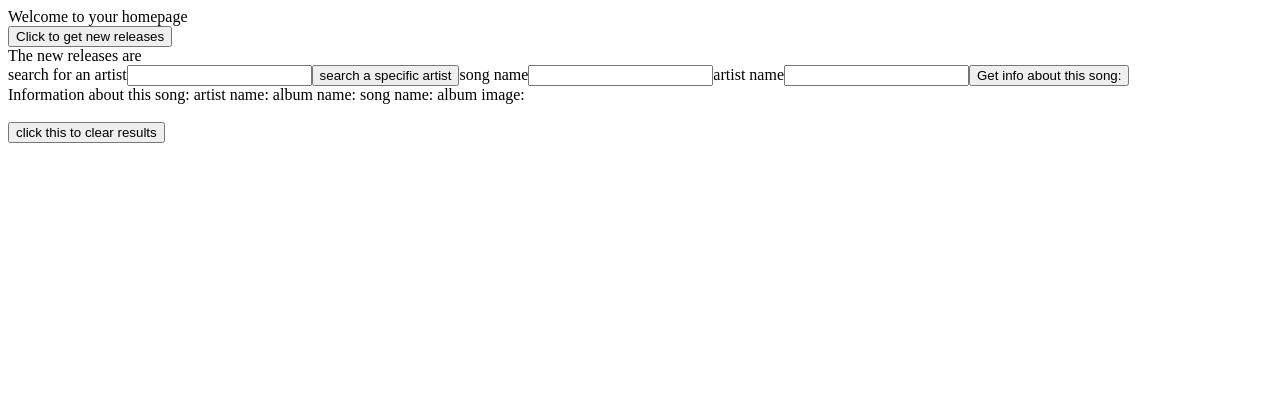
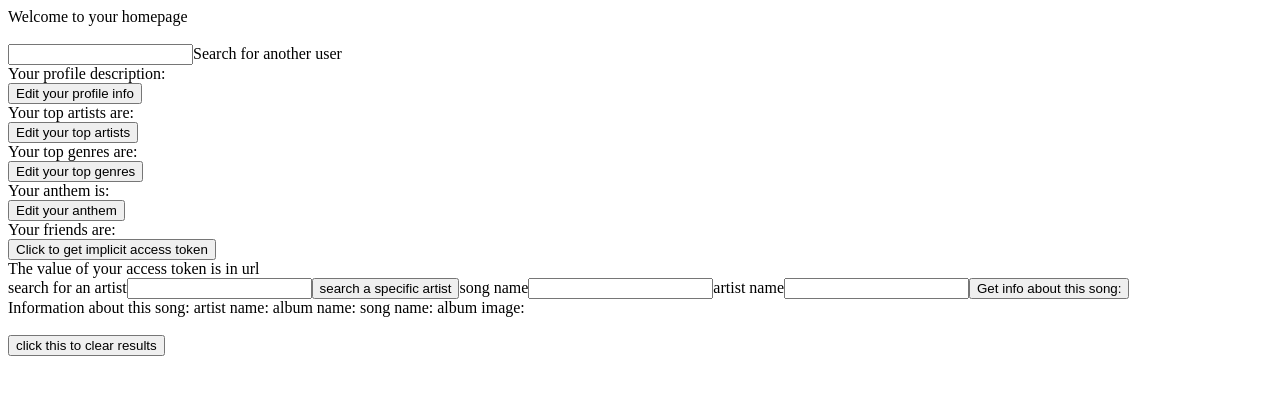
Before and after one commit to 210927-JavaFS/heartbeat-synergy-frontend, an Angular app in the folder synergy-project2-static/: page / in a window 1280 px wide. Both pictures are taken after a click on the button "Login". Shown: the top 394 px of the page. Built offline with nearby package versions, Linux system fonts and the light colour scheme; no server answers.

Commit message:
Updating home page, adding user and userdto
Adding various sections about the user for the home page and creating objects to store user and userdto

```diff
--- a/synergy-project2-static/src/app/models/track.ts
+++ b/synergy-project2-static/src/app/models/track.ts
@@ -1,5 +1,7 @@
 export class Track {
 
     constructor(public trackId:string, public trackName:string, public trackArtist:string, public trackAlbum:string,
-        public trackAlbumImage:string) {}
+        public trackAlbumImage:string) {};
+
+
 }
--- /dev/null
+++ b/synergy-project2-static/src/app/models/user-dto.ts
@@ -0,0 +1,2 @@
+export class UserDto {
+}
--- /dev/null
+++ b/synergy-project2-static/src/app/models/user.ts
@@ -0,0 +1,5 @@
+export class User {
+
+    constructor(userId:number, username:string, password:string, firstName:string, lastName:string,
+        profileDescription:string, playlist:string, anthem:string, topArtists:any[], topGenres:any[]){}
+}
--- a/synergy-project2-static/src/app/services/account.service.ts
+++ b/synergy-project2-static/src/app/services/account.service.ts
@@ -26,8 +26,8 @@ export class AccountService {
   token2Url:string = '';
 
   // additional params needed to create OAUTH 2.0 token
-  redirectUri:string = 'http://localhost:4200';
-  callbackUrl:string = 'http://localhost:4200';
+  redirectUri:string = 'http://localhost:4200/home-page';
+  callbackUrl:string = 'http://localhost:4200/home-page';
   responseType:string = 'code';
   scopes:string = 'user-library-read'; //can edit this to your liking
 
--- a/synergy-project2-static/src/app/user-home-page/user-home-page.component.html
+++ b/synergy-project2-static/src/app/user-home-page/user-home-page.component.html
@@ -1,16 +1,43 @@
 <div>
     Welcome to your homepage {{username}}
+</div>
+<br>
+<input [(ngModel)]="userSearch" id="searchBar">
+<label for = "searchBar">Search for another user</label>
+<br>
+<div>
+    Your profile description:
+</div>
+<button type="button">Edit your profile info</button>
+<br>
+<div>
+    Your top artists are:
+</div>
+    <button type="button">Edit your top artists</button>
+    <br>
+<div>
+    Your top genres are:
+</div>
+    <button type ="button">Edit your top genres</button>
+    <br>
+<div>
+    Your anthem is:
+</div>
+    <button type ="button">Edit your anthem</button>
+    <br>
+<div>
+    Your friends are:
+</div>
+<button (click)="connectUserAccount()" type="button">
+    Click to get implicit access token
+</button>
+
+<div>
+    The value of your access token is in url
 </div>
 
 
 
-<button (click) = "getNewReleases()" type="button">
-    Click to get new releases
-</button>
-
-<div>
-    The new releases are {{newReleases}}
-</div>
 
 <label for="artistSearch">search for an artist</label>
 <input [(ngModel)]="getArtistSearch" id="artistInput">
--- a/synergy-project2-static/src/app/user-home-page/user-home-page.component.ts
+++ b/synergy-project2-static/src/app/user-home-page/user-home-page.component.ts
@@ -17,6 +17,7 @@ export class HomePageComponent implements OnInit {
   public newReleases: string = '';
   public songSearch: string = '';
   public artistSearch: string = '';
+  public userSearch: string = '';
   public songResult: string = '';
   public songId: string = '';
   public albumImageUrl: string = '';
@@ -32,6 +33,9 @@ export class HomePageComponent implements OnInit {
   ngOnInit(): void {
   }
 
+  connectUserAccount() {
+    this.accountService.getAccessToken();
+  }
 
 
   getNewReleases() {
```
Also changed, not shown: 2 other files (tests, documents, lock files or other folders).
